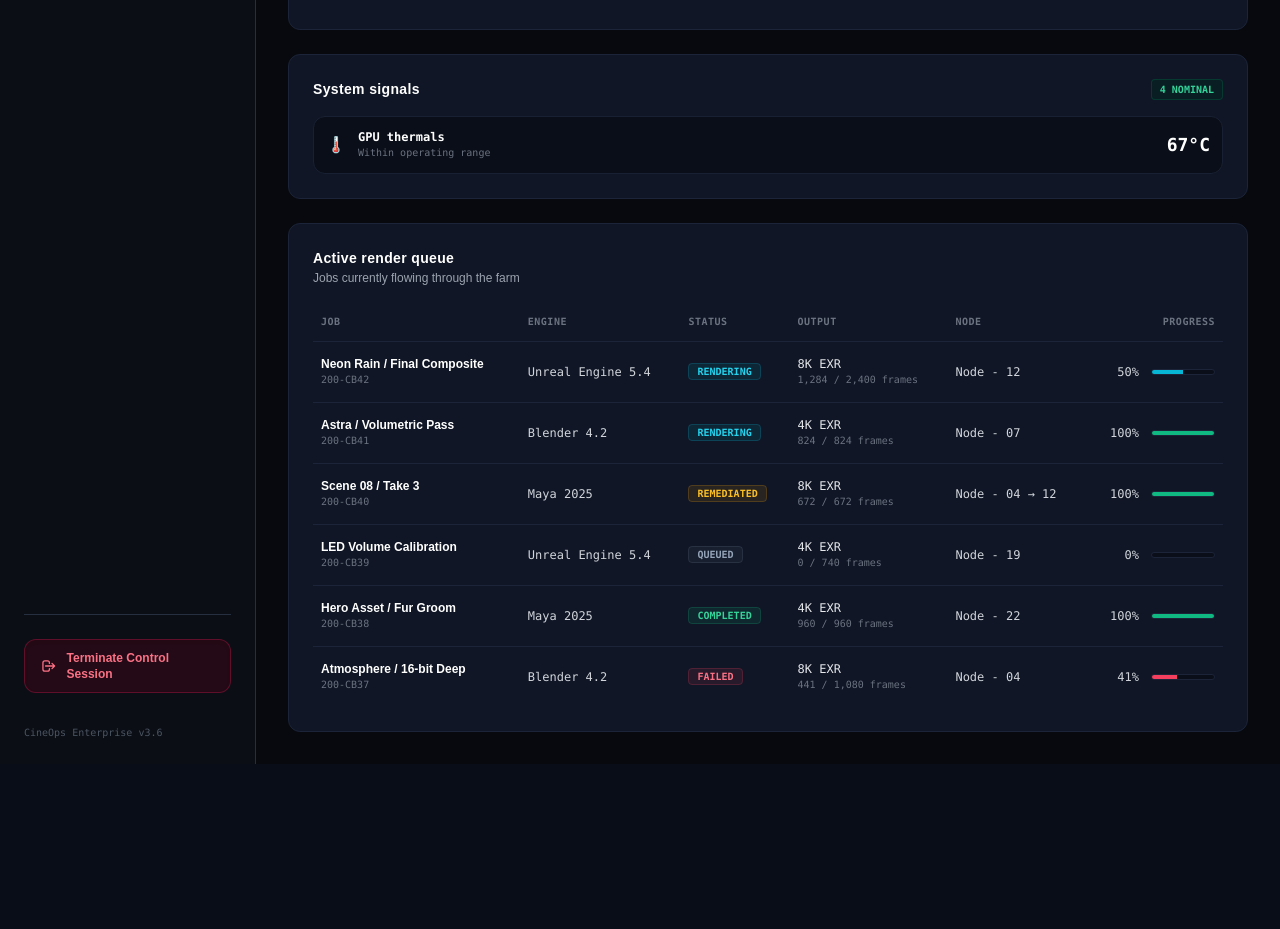
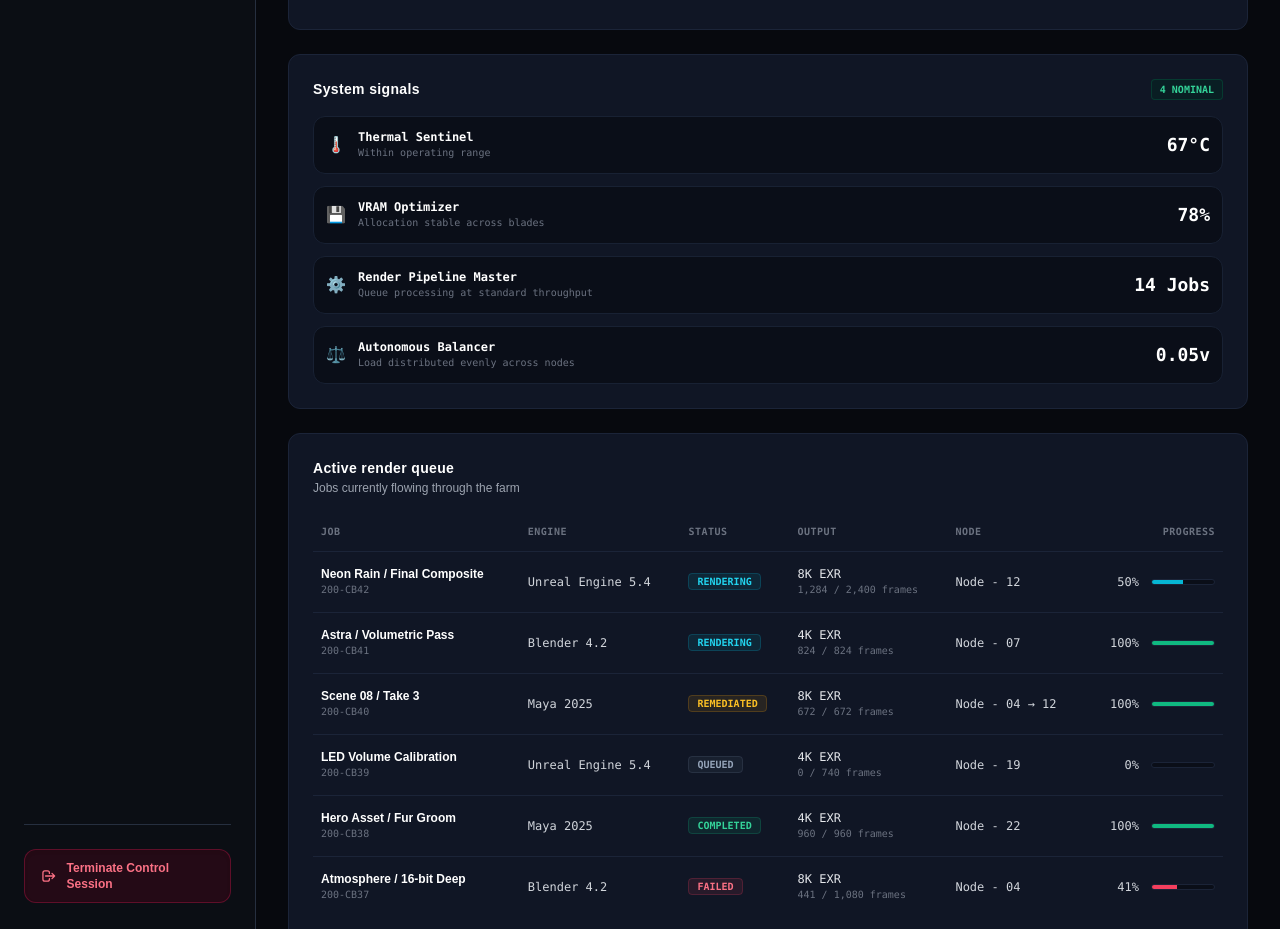
Before and after one commit to brysyl/CineOps, a Next.js app: page /dashboard in a window 1280 px wide. Shown: the part 820-1749 px from the top of the page. Before the commit the page ends 1584 px from the top, so only its background shows below. Built offline with nearby package versions, Linux system fonts and the light colour scheme.

Commit message:
Implement system signals display in dashboard
Added system signals section with various nominal indicators.

```diff
--- a/app/dashboard/page.tsx
+++ b/app/dashboard/page.tsx
@@ -201,25 +201,65 @@ export default function DashboardPage() {
           })}
         </div>
       </div>
-
 <div className="bg-[#101625] border border-[#1b2438] rounded-xl p-6 space-y-4">
   <div className="flex justify-between items-center">
     <h2 className="text-sm font-bold text-white tracking-wide">System signals</h2>
     <span className="text-[10px] font-mono font-bold text-emerald-400 bg-emerald-950/40 border border-emerald-900/60 px-2 py-0.5 rounded">4 NOMINAL</span>
   </div>
+
   <div className="space-y-3 font-mono text-xs">
+    {/* Nominal 1: Thermal Sentinel */}
     <div className="flex justify-between items-center p-3 bg-[#0a0e18] rounded-lg border border-[#182133]">
       <div className="flex items-center gap-3">
         <span className="text-emerald-400 text-base">🌡️</span>
         <div>
-                <div className="text-white font-bold">GPU thermals</div>
+          <div className="text-white font-bold">Thermal Sentinel</div>
           <div className="text-[10px] text-gray-500">Within operating range</div>
         </div>
       </div>
-            <div className={`text-lg font-bold transition-all duration-500 ${isTriggered ? 'text-rose-400 font-extrabold animate-pulse' : 'text-white'}`}>{gpuTemp}°C</div>
+      <div className={`text-lg font-bold transition-all duration-500 ${isTriggered ? 'text-rose-400 font-extrabold animate-pulse' : 'text-white'}`}>
+        {gpuTemp}°C
+      </div>
+    </div>
+
+    {/* Nominal 2: VRAM Optimizer */}
+    <div className="flex justify-between items-center p-3 bg-[#0a0e18] rounded-lg border border-[#182133]">
+      <div className="flex items-center gap-3">
+        <span className="text-emerald-400 text-base">💾</span>
+        <div>
+          <div className="text-white font-bold">VRAM Optimizer</div>
+          <div className="text-[10px] text-gray-500">Allocation stable across blades</div>
+        </div>
+      </div>
+      <div className="text-lg font-bold text-white">78%</div>
+    </div>
+
+    {/* Nominal 3: Render Pipeline Master */}
+    <div className="flex justify-between items-center p-3 bg-[#0a0e18] rounded-lg border border-[#182133]">
+      <div className="flex items-center gap-3">
+        <span className="text-emerald-400 text-base">⚙️</span>
+        <div>
+          <div className="text-white font-bold">Render Pipeline Master</div>
+          <div className="text-[10px] text-gray-500">Queue processing at standard throughput</div>
+        </div>
+      </div>
+      <div className="text-lg font-bold text-white">14 Jobs</div>
+    </div>
+
+    {/* Nominal 4: Autonomous Balancer */}
+    <div className="flex justify-between items-center p-3 bg-[#0a0e18] rounded-lg border border-[#182133]">
+      <div className="flex items-center gap-3">
+        <span className="text-emerald-400 text-base">⚖️</span>
+        <div>
+          <div className="text-white font-bold">Autonomous Balancer</div>
+          <div className="text-[10px] text-gray-500">Load distributed evenly across nodes</div>
+        </div>
+      </div>
+      <div className="text-lg font-bold text-white">0.05v</div>
     </div>
   </div>
 </div>
+
 
       <div className="bg-[#101625] border border-[#1b2438] rounded-xl p-6 space-y-4 overflow-hidden">
         <div className="flex justify-between items-center">
```
Lines whose indentation alone changed are shown as unchanged.
